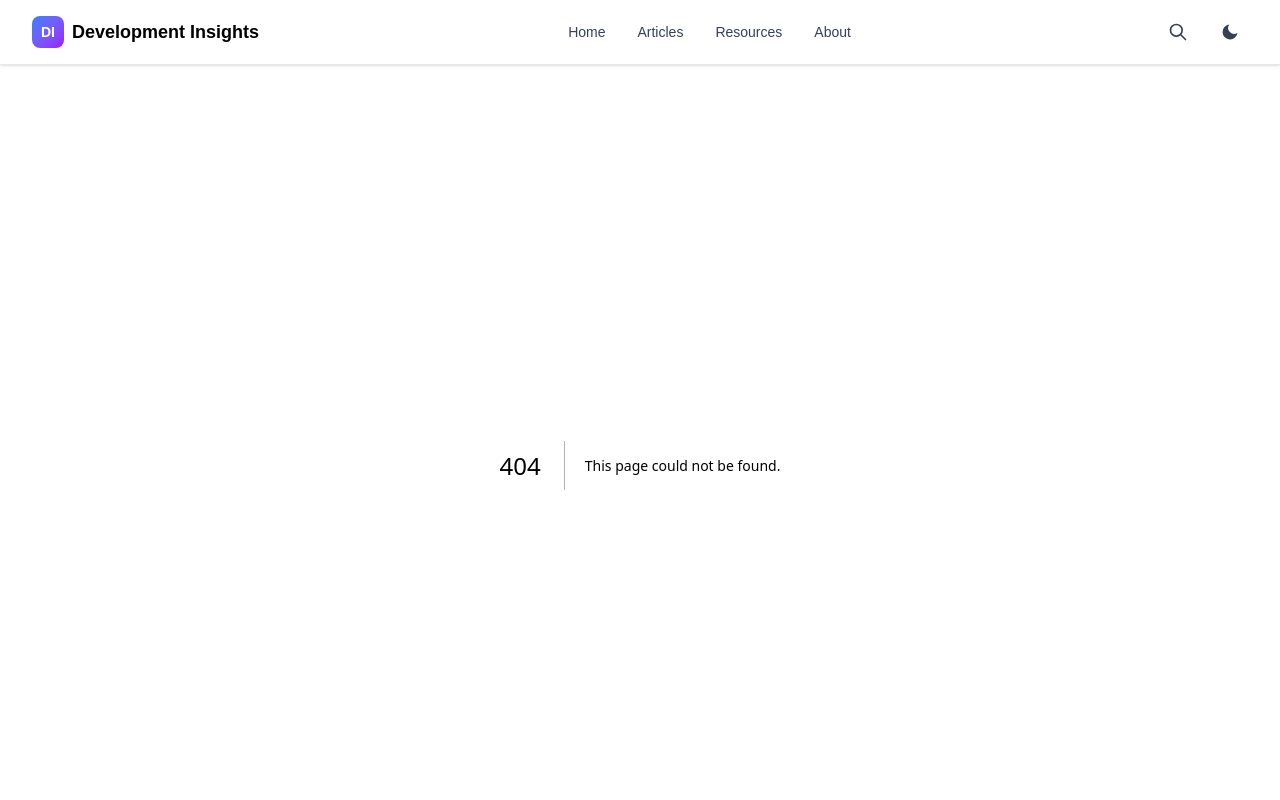
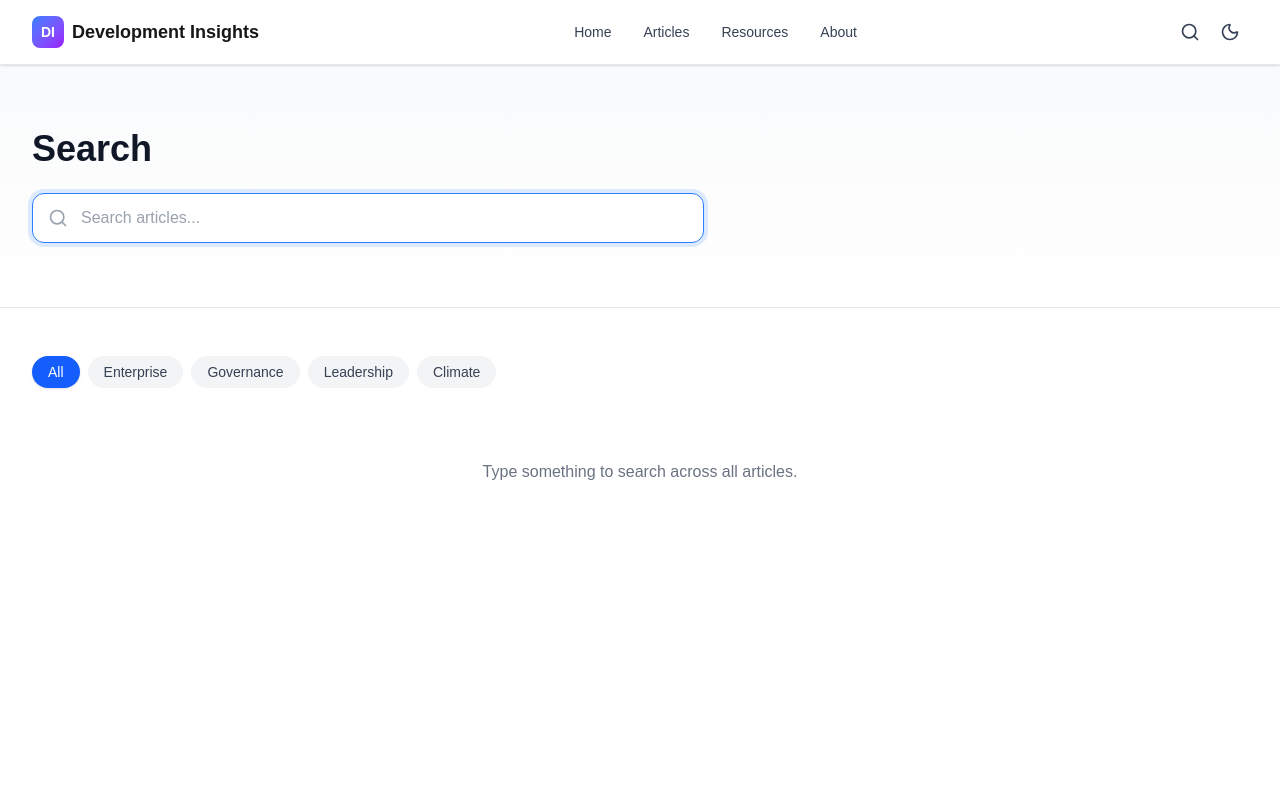
Before and after one commit to gwash3256/DEVELOPMENT-INSIGHTS., a Next.js app: page /search in a window 1280 px wide. Before the commit this address had no page. Shown: the top 800 px of the page. Built offline with nearby package versions, Linux system fonts and the light colour scheme.

Commit message:
Sprint 5.8

```diff
--- /dev/null
+++ b/src/app/search/SearchPageClient.tsx
@@ -0,0 +1,115 @@
+"use client";
+
+import { useCallback, useState } from "react";
+import { useRouter, usePathname } from "next/navigation";
+import { Article } from "@/data/articles";
+import { useSearch } from "@/hooks/useSearch";
+import SearchBar from "@/components/search/SearchBar";
+import SearchFilters from "@/components/search/SearchFilters";
+import SearchResults from "@/components/search/SearchResults";
+import Container from "@/components/shared/Container";
+
+interface SearchPageClientProps {
+  articles: Article[];
+  initialQuery: string;
+}
+
+export default function SearchPageClient({
+  articles,
+  initialQuery,
+}: SearchPageClientProps) {
+  const router = useRouter();
+  const pathname = usePathname();
+
+  const { query, setQuery, results, isSearching } = useSearch({
+    articles,
+    initialQuery,
+  });
+
+  const [activeCategory, setActiveCategory] = useState<string | null>(null);
+
+  // Keep the URL in sync so the page stays shareable and refresh-safe.
+  // Uses router.replace so searching doesn't pollute the history stack.
+  const handleQueryChange = useCallback(
+    (value: string) => {
+      setQuery(value);
+
+      const params = new URLSearchParams();
+      if (value.trim()) {
+        params.set("q", value);
+      }
+      const qs = params.toString();
+      router.replace(qs ? `${pathname}?${qs}` : pathname, { scroll: false });
+    },
+    [setQuery, router, pathname]
+  );
+
+  // Filter results by category after the search algorithm has ranked them
+  const filteredResults = activeCategory
+    ? results.filter((a) => a.category === activeCategory)
+    : results;
+
+  const hasQuery = query.trim().length > 0;
+
+  return (
+    <div className="min-h-screen bg-white dark:bg-black">
+      {/* Page header */}
+      <section className="py-12 md:py-16 bg-gradient-to-b from-gray-50 to-white dark:from-slate-900 dark:to-black border-b border-gray-200 dark:border-slate-800">
+        <Container>
+          <h1 className="text-3xl md:text-4xl font-bold text-gray-900 dark:text-white mb-6">
+            Search
+          </h1>
+
+          {/* SearchBar */}
+          <SearchBar
+            query={query}
+            onQueryChange={handleQueryChange}
+            autoFocus
+            className="max-w-2xl"
+          />
+        </Container>
+      </section>
+
+      {/* Filters + Results */}
+      <section className="py-8 md:py-12">
+        <Container>
+          {/* SearchFilters */}
+          <div className="mb-6">
+            <SearchFilters
+              activeCategory={activeCategory}
+              onCategoryChange={setActiveCategory}
+            />
+          </div>
+
+          {/* Result count / status line */}
+          {hasQuery && !isSearching && (
+            <p className="text-sm text-gray-500 dark:text-gray-400 mb-4">
+              {filteredResults.length === 0
+                ? null
+                : `${filteredResults.length} result${filteredResults.length === 1 ? "" : "s"} for "${query}"`}
+            </p>
+          )}
+
+          {/* Searching indicator */}
+          {isSearching && (
+            <p className="text-sm text-gray-400 dark:text-gray-500 mb-4 animate-pulse">
+              Searching…
+            </p>
+          )}
+
+          {/* Idle state — no query entered yet */}
+          {!hasQuery && !isSearching && (
+            <p className="py-12 text-center text-gray-500 dark:text-gray-400">
+              Type something to search across all articles.
+            </p>
+          )}
+
+          {/* SearchResults */}
+          {(hasQuery || isSearching) && (
+            <SearchResults results={filteredResults} query={query} />
+          )}
+        </Container>
+      </section>
+    </div>
+  );
+}
--- /dev/null
+++ b/src/app/search/page.tsx
@@ -0,0 +1,25 @@
+import { Metadata } from "next";
+import { articles } from "@/data/articles";
+import SearchPageClient from "./SearchPageClient";
+
+export const metadata: Metadata = {
+  title: "Search | Development Insights",
+  description: "Search articles across Development Insights.",
+};
+
+interface SearchPageProps {
+  searchParams: Promise<{ [key: string]: string | string[] | undefined }>;
+}
+
+export default async function SearchPage({ searchParams }: SearchPageProps) {
+  const params = await searchParams;
+  const rawQ = params.q;
+  const initialQuery = typeof rawQ === "string" ? rawQ : "";
+
+  return (
+    <SearchPageClient
+      articles={articles}
+      initialQuery={initialQuery}
+    />
+  );
+}
--- a/src/components/layout/Navbar.tsx
+++ b/src/components/layout/Navbar.tsx
@@ -1,42 +1,78 @@
 "use client";
 
-import { useEffect, useState } from "react";
+import { useEffect, useRef, useState, KeyboardEvent } from "react";
 import Link from "next/link";
+import { useRouter } from "next/navigation";
+import { Search, X, Sun, Moon, Menu } from "lucide-react";
 import Container from "@/components/shared/Container";
 import Logo from "@/components/shared/Logo";
 
 export default function Navbar() {
-  const [isOpen, setIsOpen] = useState(false);
+  const router = useRouter();
+
+  const [isMenuOpen, setIsMenuOpen] = useState(false);
+  const [isSearchOpen, setIsSearchOpen] = useState(false);
+  const [searchValue, setSearchValue] = useState("");
   const [isDark, setIsDark] = useState(false);
   const [mounted, setMounted] = useState(false);
 
-  // Initialize dark mode from localStorage and system preference
+  const searchInputRef = useRef<HTMLInputElement>(null);
+
+  // ---------------------------------------------------------------------------
+  // Theme
+  // ---------------------------------------------------------------------------
   useEffect(() => {
     setMounted(true);
     const savedTheme = localStorage.getItem("theme");
     const prefersDark = window.matchMedia("(prefers-color-scheme: dark)").matches;
-
     const shouldBeDark = savedTheme ? savedTheme === "dark" : prefersDark;
     setIsDark(shouldBeDark);
     applyTheme(shouldBeDark);
   }, []);
 
   const applyTheme = (dark: boolean) => {
-    const html = document.documentElement;
-    if (dark) {
-      html.classList.add("dark");
-    } else {
-      html.classList.remove("dark");
+    document.documentElement.classList.toggle("dark", dark);
+  };
+
+  const toggleTheme = () => {
+    const next = !isDark;
+    setIsDark(next);
+    applyTheme(next);
+    localStorage.setItem("theme", next ? "dark" : "light");
+  };
+
+  // ---------------------------------------------------------------------------
+  // Inline search (desktop)
+  // ---------------------------------------------------------------------------
+  const openSearch = () => {
+    setIsSearchOpen(true);
+    // Focus after the state update has painted
+    setTimeout(() => searchInputRef.current?.focus(), 0);
+  };
+
+  const closeSearch = () => {
+    setIsSearchOpen(false);
+    setSearchValue("");
+  };
+
+  const handleSearchKeyDown = (e: KeyboardEvent<HTMLInputElement>) => {
+    if (e.key === "Escape") {
+      closeSearch();
+    }
+    if (e.key === "Enter" && searchValue.trim()) {
+      commitSearch();
     }
   };
 
-  const toggleTheme = () => {
-    const newTheme = !isDark;
-    setIsDark(newTheme);
-    applyTheme(newTheme);
-    localStorage.setItem("theme", newTheme ? "dark" : "light");
+  const commitSearch = () => {
+    const q = searchValue.trim();
+    closeSearch();
+    router.push(q ? `/search?q=${encodeURIComponent(q)}` : "/search");
   };
 
+  // ---------------------------------------------------------------------------
+  // Nav links
+  // ---------------------------------------------------------------------------
   const navLinks = [
     { label: "Home", href: "/" },
     { label: "Articles", href: "/articles" },
@@ -47,13 +83,80 @@ export default function Navbar() {
   if (!mounted) return null;
 
   return (
-    <nav className="sticky top-0 z-50 bg-white dark:bg-slate-900 shadow-sm border-b border-gray-200 dark:border-slate-800">
+    <nav
+      className="sticky top-0 z-50 bg-white dark:bg-slate-900 shadow-sm border-b border-gray-200 dark:border-slate-800"
+      aria-label="Main navigation"
+    >
       <Container>
         <div className="flex items-center justify-between h-16">
-          {/* Logo */}
+
+          {/* Logo — hidden when inline search is open so the input has room */}
+          <div className={isSearchOpen ? "hidden md:block" : ""}>
             <Logo />
+          </div>
 
-          {/* Desktop Navigation */}
+          {/* ----------------------------------------------------------------
+              Inline search field (desktop, expands from the icon)
+          ---------------------------------------------------------------- */}
+          {isSearchOpen && (
+            <div className="flex flex-1 items-center gap-2 md:ml-8">
+              <div className="relative flex-1 max-w-lg">
+                <Search
+                  className="pointer-events-none absolute left-3 top-1/2 h-4 w-4 -translate-y-1/2 text-gray-400"
+                  aria-hidden="true"
+                />
+                <input
+                  ref={searchInputRef}
+                  type="search"
+                  value={searchValue}
+                  onChange={(e) => setSearchValue(e.target.value)}
+                  onKeyDown={handleSearchKeyDown}
+                  placeholder="Search articles…"
+                  aria-label="Search articles"
+                  autoComplete="off"
+                  spellCheck={false}
+                  className="
+                    w-full rounded-lg border border-gray-300 bg-white
+                    py-2 pl-9 pr-4 text-sm text-gray-900
+                    focus:border-blue-500 focus:outline-none focus:ring-2 focus:ring-blue-100
+                    dark:border-gray-700 dark:bg-slate-800 dark:text-white
+                    dark:focus:border-blue-400 dark:focus:ring-blue-900/40
+                    transition-colors
+                  "
+                />
+              </div>
+
+              {/* Go button */}
+              <button
+                type="button"
+                onClick={commitSearch}
+                disabled={!searchValue.trim()}
+                className="
+                  rounded-lg bg-blue-600 px-4 py-2 text-sm font-medium text-white
+                  hover:bg-blue-700 disabled:opacity-40 disabled:cursor-not-allowed
+                  focus:outline-none focus:ring-2 focus:ring-blue-500 focus:ring-offset-2
+                  dark:focus:ring-offset-slate-900 transition-colors
+                "
+              >
+                Go
+              </button>
+
+              {/* Close search */}
+              <button
+                type="button"
+                onClick={closeSearch}
+                aria-label="Close search"
+                className="p-2 rounded-lg text-gray-500 hover:bg-gray-100 dark:hover:bg-slate-800 transition-colors focus:outline-none focus:ring-2 focus:ring-blue-500"
+              >
+                <X className="h-5 w-5" />
+              </button>
+            </div>
+          )}
+
+          {/* ----------------------------------------------------------------
+              Desktop nav links (hidden while search is expanded)
+          ---------------------------------------------------------------- */}
+          {!isSearchOpen && (
             <div className="hidden md:flex items-center gap-8">
               {navLinks.map((link) => (
                 <Link
@@ -65,106 +168,93 @@ export default function Navbar() {
                 </Link>
               ))}
             </div>
+          )}
 
-          {/* Right Side Icons */}
-          <div className="flex items-center gap-4">
-            {/* Search Icon (Placeholder) */}
+          {/* ----------------------------------------------------------------
+              Right-side icons
+          ---------------------------------------------------------------- */}
+          <div className={`flex items-center gap-1 ${isSearchOpen ? "hidden md:flex" : ""}`}>
+
+            {/* Search icon
+                - Desktop: toggles the inline field
+                - Mobile: navigates straight to /search             */}
+            {!isSearchOpen && (
+              <>
+                {/* Desktop trigger */}
                 <button
-              className="p-2 rounded-lg text-gray-700 dark:text-gray-300 hover:bg-gray-100 dark:hover:bg-slate-800 transition-colors"
-              aria-label="Search"
+                  type="button"
+                  onClick={openSearch}
+                  aria-label="Open search"
+                  aria-expanded={isSearchOpen}
+                  className="hidden md:flex p-2 rounded-lg text-gray-700 dark:text-gray-300 hover:bg-gray-100 dark:hover:bg-slate-800 transition-colors focus:outline-none focus:ring-2 focus:ring-blue-500"
                 >
-              <svg
-                className="w-5 h-5"
-                fill="none"
-                stroke="currentColor"
-                viewBox="0 0 24 24"
-              >
-                <path
-                  strokeLinecap="round"
-                  strokeLinejoin="round"
-                  strokeWidth={2}
-                  d="M21 21l-6-6m2-5a7 7 0 11-14 0 7 7 0 0114 0z"
-                />
-              </svg>
+                  <Search className="h-5 w-5" aria-hidden="true" />
                 </button>
 
-            {/* Theme Toggle */}
+                {/* Mobile trigger — goes straight to /search */}
+                <Link
+                  href="/search"
+                  aria-label="Search"
+                  className="md:hidden p-2 rounded-lg text-gray-700 dark:text-gray-300 hover:bg-gray-100 dark:hover:bg-slate-800 transition-colors focus:outline-none focus:ring-2 focus:ring-blue-500"
+                >
+                  <Search className="h-5 w-5" aria-hidden="true" />
+                </Link>
+              </>
+            )}
+
+            {/* Theme toggle */}
             <button
+              type="button"
               onClick={toggleTheme}
-              className="p-2 rounded-lg text-gray-700 dark:text-gray-300 hover:bg-gray-100 dark:hover:bg-slate-800 transition-colors"
-              aria-label="Toggle theme"
+              aria-label={isDark ? "Switch to light mode" : "Switch to dark mode"}
+              className="p-2 rounded-lg text-gray-700 dark:text-gray-300 hover:bg-gray-100 dark:hover:bg-slate-800 transition-colors focus:outline-none focus:ring-2 focus:ring-blue-500"
             >
-              {isDark ? (
-                <svg
-                  className="w-5 h-5"
-                  fill="currentColor"
-                  viewBox="0 0 24 24"
-                >
-                  <path d="M12 3v1m0 16v1m9-9h-1m-16 0H1m15.364 1.636l-.707-.707M6.343 6.343l-.707-.707m12.728 0l-.707.707M6.343 17.657l-.707.707M16 12a4 4 0 11-8 0 4 4 0 018 0z" />
-                </svg>
-              ) : (
-                <svg
-                  className="w-5 h-5"
-                  fill="currentColor"
-                  viewBox="0 0 24 24"
-                >
-                  <path d="M21 12.79A9 9 0 1 1 11.21 3 7 7 0 0 0 21 12.79z" />
-                </svg>
-              )}
+              {isDark
+                ? <Sun className="h-5 w-5" aria-hidden="true" />
+                : <Moon className="h-5 w-5" aria-hidden="true" />}
             </button>
 
-            {/* Mobile Menu Button */}
+            {/* Mobile hamburger */}
             <button
-              onClick={() => setIsOpen(!isOpen)}
-              className="md:hidden p-2 rounded-lg text-gray-700 dark:text-gray-300 hover:bg-gray-100 dark:hover:bg-slate-800 transition-colors"
-              aria-label="Toggle menu"
+              type="button"
+              onClick={() => setIsMenuOpen(!isMenuOpen)}
+              aria-label={isMenuOpen ? "Close menu" : "Open menu"}
+              aria-expanded={isMenuOpen}
+              aria-controls="mobile-menu"
+              className="md:hidden p-2 rounded-lg text-gray-700 dark:text-gray-300 hover:bg-gray-100 dark:hover:bg-slate-800 transition-colors focus:outline-none focus:ring-2 focus:ring-blue-500"
             >
-              {isOpen ? (
-                <svg
-                  className="w-6 h-6"
-                  fill="none"
-                  stroke="currentColor"
-                  viewBox="0 0 24 24"
-                >
-                  <path
-                    strokeLinecap="round"
-                    strokeLinejoin="round"
-                    strokeWidth={2}
-                    d="M6 18L18 6M6 6l12 12"
-                  />
-                </svg>
-              ) : (
-                <svg
-                  className="w-6 h-6"
-                  fill="none"
-                  stroke="currentColor"
-                  viewBox="0 0 24 24"
-                >
-                  <path
-                    strokeLinecap="round"
-                    strokeLinejoin="round"
-                    strokeWidth={2}
-                    d="M4 6h16M4 12h16M4 18h16"
-                  />
-                </svg>
-              )}
+              {isMenuOpen
+                ? <X className="h-6 w-6" aria-hidden="true" />
+                : <Menu className="h-6 w-6" aria-hidden="true" />}
             </button>
           </div>
         </div>
 
-        {/* Mobile Navigation */}
-        {isOpen && (
-          <div className="md:hidden pb-4 space-y-2">
+        {/* ------------------------------------------------------------------
+            Mobile navigation drawer
+        ------------------------------------------------------------------ */}
+        {isMenuOpen && (
+          <div id="mobile-menu" className="md:hidden pb-4 space-y-1">
             {navLinks.map((link) => (
               <Link
                 key={link.href}
                 href={link.href}
-                className="block px-4 py-2 rounded-lg text-gray-700 dark:text-gray-300 hover:bg-gray-100 dark:hover:bg-slate-800 transition-colors"
-                onClick={() => setIsOpen(false)}
+                className="block px-4 py-2 rounded-lg text-gray-700 dark:text-gray-300 hover:bg-gray-100 dark:hover:bg-slate-800 transition-colors text-sm font-medium"
+                onClick={() => setIsMenuOpen(false)}
               >
                 {link.label}
               </Link>
             ))}
+
+            {/* Search entry point in the mobile drawer */}
+            <Link
+              href="/search"
+              className="flex items-center gap-2 px-4 py-2 rounded-lg text-gray-700 dark:text-gray-300 hover:bg-gray-100 dark:hover:bg-slate-800 transition-colors text-sm font-medium"
+              onClick={() => setIsMenuOpen(false)}
+            >
+              <Search className="h-4 w-4" aria-hidden="true" />
+              Search
+            </Link>
           </div>
         )}
       </Container>
```
Lines whose indentation alone changed are shown as unchanged.
